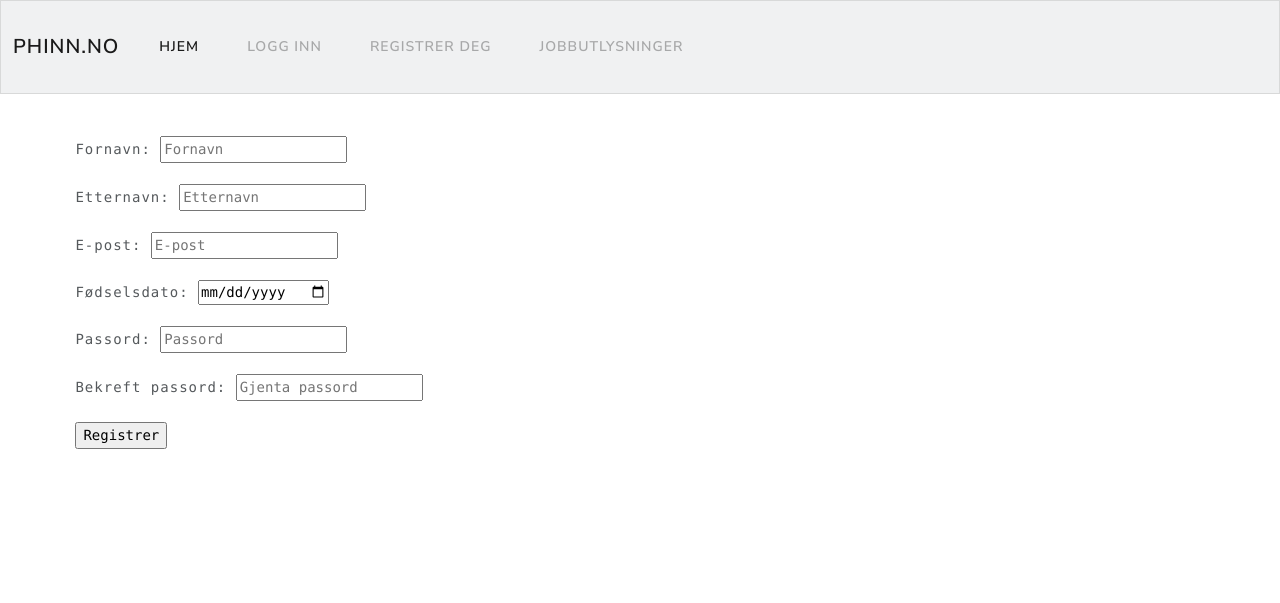
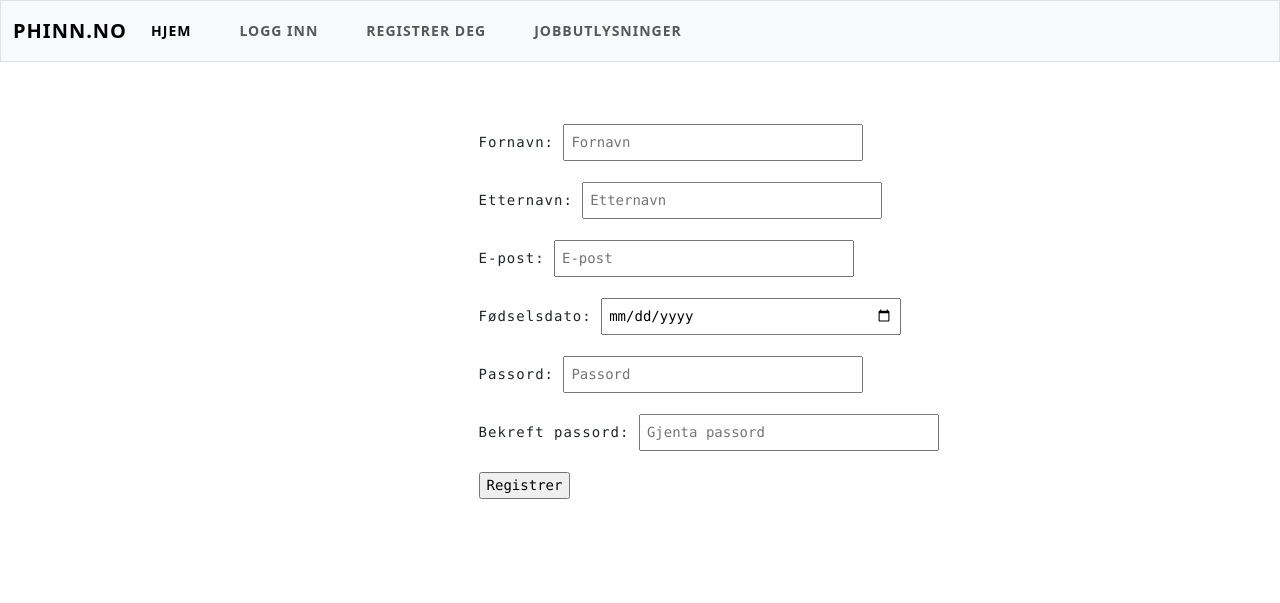
Before and after one commit to Nyborg9/IS-115-Prosjekt, a PHP site: page /view/register.view.php in a window 1280 px wide. Shown: the top 603 px of the page. Run offline with PHP 8.4, Linux system fonts and the light colour scheme; some libraries are stand-ins or nearby versions.

Commit message:
videre jobb

```diff
--- a/css/css.css
+++ b/css/css.css
@@ -32,12 +32,11 @@ label {
         font-weight: bold;
 }
 
-input[type="text"],
-textarea {
-        width: 100%;
-        padding: 6px;
-        box-sizing: border-box;
+input[type="text"]:not(.small-input),
+textarea:not(.small-input) {
+    width: 100%;
 }
+
 
 textarea {
         min-height: 120px;
@@ -56,3 +55,9 @@ textarea {
 .actions a {
         margin-right: 10px;
 }
+
+.small-input {
+        width: 300px;
+        padding: 6px;
+        box-sizing: border-box;
+}
--- a/inc/database.inc.php
+++ b/inc/database.inc.php
@@ -1,7 +1,7 @@
 <?php
     define('DB_HOST', 'localhost');
     define('DB_USER', 'root'); // Brukeren som skal brukes
-    define('DB_PASS', 'dev123'); // MySql passordet
+    define('DB_PASS', ''); // MySql passordet
     define('DB_NAME', 'prosjekt_db'); // Database navnet
 
     // Lager en DNS streng for databasen
--- a/view/register.view.php
+++ b/view/register.view.php
@@ -8,24 +8,28 @@ session_start();
     include "../inc/navbarController.inc.php";
 
 $pageTitle = "Registrering";
-include "../inc/registrationForm.inc.php";
 ?>
 
-
-
+<!DOCTYPE html>
+<html>
+    <head>
+        <?php include "../inc/header/head.inc.php";?>
+        <?php include "../inc/registrationForm.inc.php";?>
+    </head>
+    <body>
+        <div class="centered-content">
             <pre>
                 <form method="post" action="<?php echo $_SERVER['PHP_SELF']; ?>">
-        Fornavn: <input type="text" name="FirstName" placeholder="Fornavn" required><br>
-        Etternavn: <input type="text" name="LastName" placeholder="Etternavn" required><br>
-        E-post: <input type="email" name="Email" placeholder="E-post" required><br>
-        Fødselsdato: <input type="date" name="DateOfBirth" required><br>
-        Passord: <input type="password" name="Password" placeholder="Passord" required><br>
-        Bekreft passord: <input type="password" name="Confirm_Password" placeholder="Gjenta passord" required><br>
+                    Fornavn: <input class="small-input" type="text" name="FirstName" placeholder="Fornavn" required><br>
+                    Etternavn: <input class="small-input" type="text" name="LastName" placeholder="Etternavn" required><br>
+                    E-post: <input class="small-input" type="email" name="Email" placeholder="E-post" required><br>
+                    Fødselsdato: <input class="small-input" type="date" name="DateOfBirth" required><br>
+                    Passord: <input class="small-input" type="password" name="Password" placeholder="Passord" required><br>
+                    Bekreft passord: <input class="small-input" type="password" name="Confirm_Password" placeholder="Gjenta passord" required><br>
                     <input type="submit" name="registrer" value="Registrer"><br>
                     <input type="hidden" name="dtstart" value="<?php echo $dtstart->format("Y-m-d H:i:s.u"); ?>">
                 </form>
             </pre>
-
-
+        </div>
     </body>
 </html>
```
Also changed, not shown: view/login.view.php (+6 -3 lines), view/logout.view.php (+13 -4 lines), view/redirect.view.php (+14 -8 lines). Lines whose indentation alone changed are shown as unchanged.
